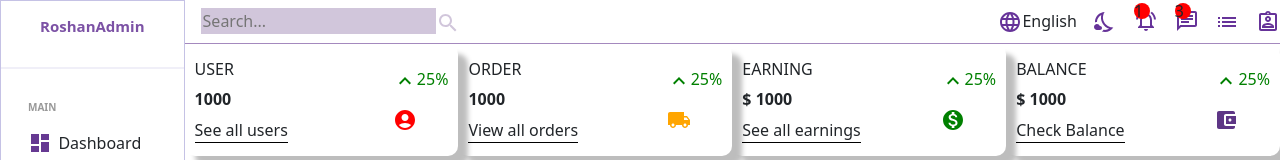
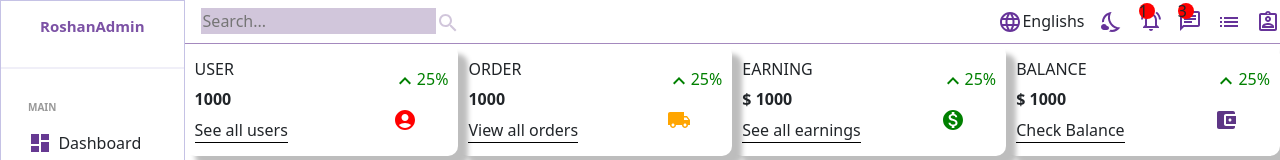
Before and after one commit to Imroshan99/roshandashboardAdmin1, a React (Create React App) app: page / in a window 1280 px wide. Shown: the top 160 px of the page. Built offline with nearby package versions, Linux system fonts and the light colour scheme.

Commit message:
english spell

```diff
--- a/src/components/navbar/Navbar.jsx
+++ b/src/components/navbar/Navbar.jsx
@@ -16,7 +16,7 @@ const Navbar = () => {
       <div className="right-navbar">
         <div className="lang">
           <LanguageIcon className="icon"/>
-          English
+          Englishs
         </div>
         <div className="mode">
           <NightsStayOutlinedIcon className="icon"/>
```
